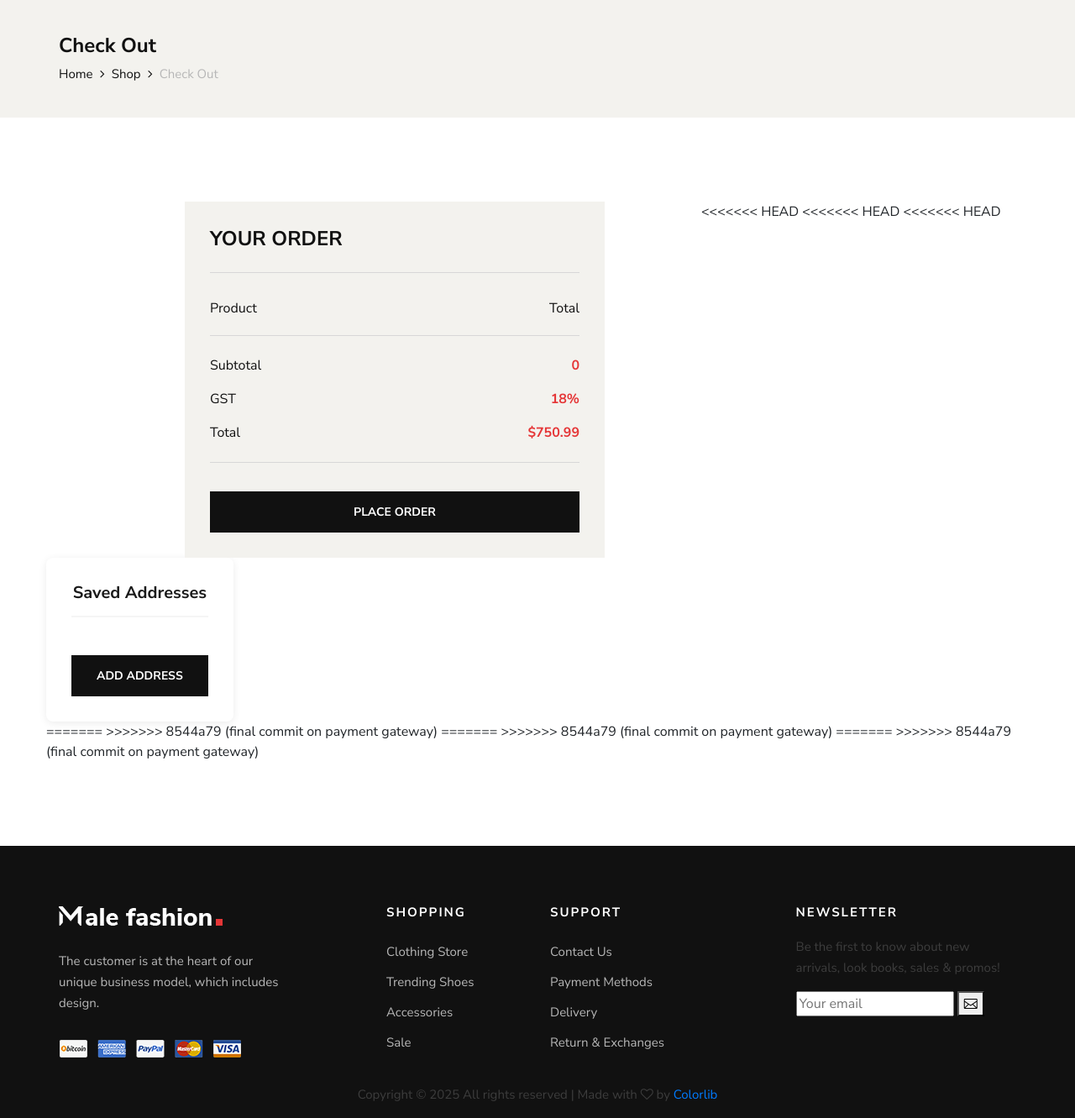
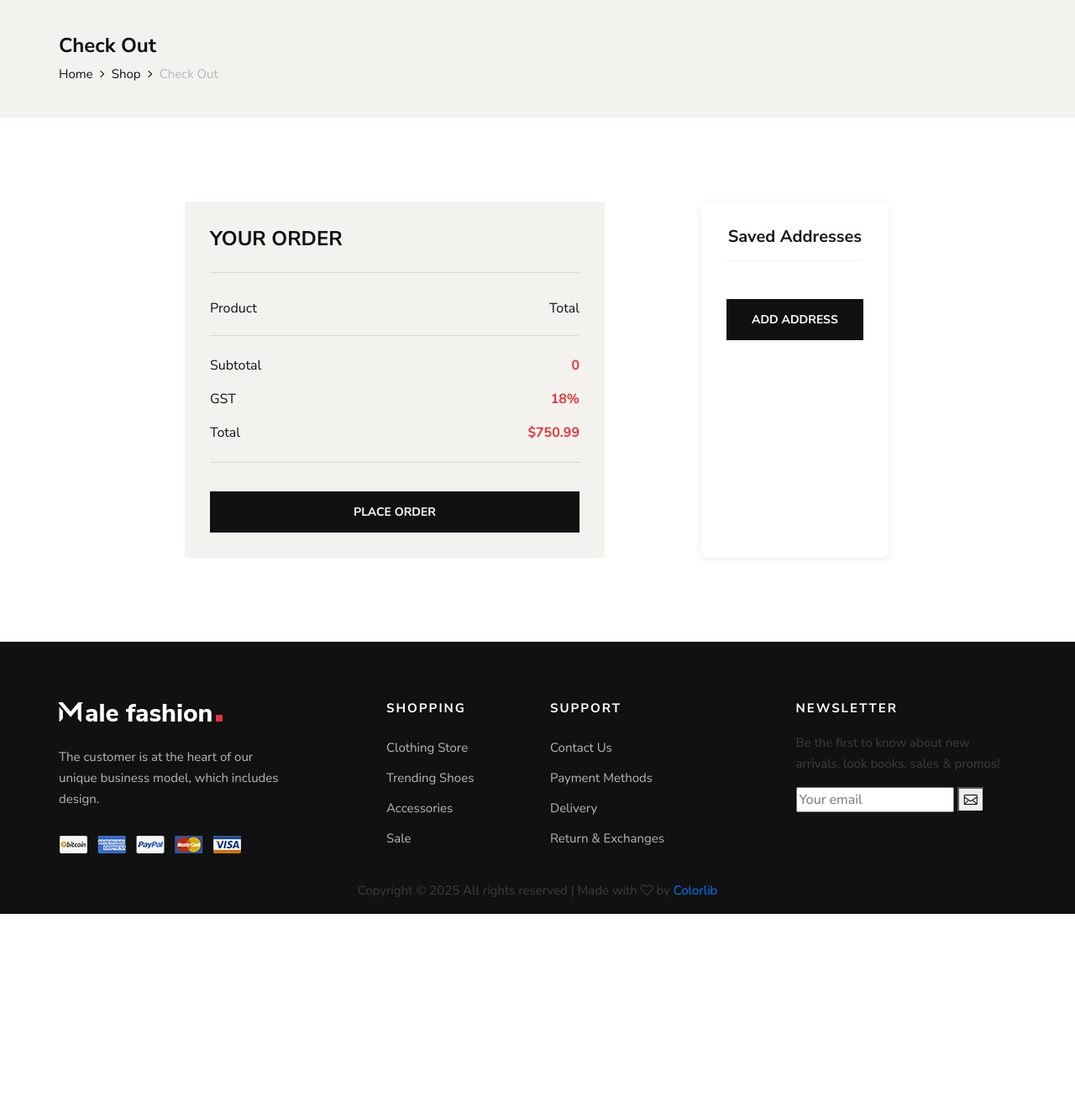
Before and after one commit to Riomerchant/ecom, a Django app: page /store/checkout/ in a window 1280 px wide. Shown: the part 85-1416 px from the top of the page at 84% size. After the commit the page ends 1173 px from the top, so only its background shows below. Run offline with Django 5.2, Linux system fonts and the light colour scheme; the visitor is signed in with stand-in values (Sample User, id 1); data that the repository does not hold is empty; parts of the project's set-up code (start-up, migrations or seed data) failed here and were passed over; some libraries are stand-ins or nearby versions.

```diff
--- a/store/templates/store/checkout.html
+++ b/store/templates/store/checkout.html
@@ -250,9 +250,6 @@
                             </div>
                         </div>
                     </div>
-<<<<<<< HEAD
-<<<<<<< HEAD
-<<<<<<< HEAD
                     <div class="profile-section">
                             <h2 class="section-title">Saved Addresses</h2>
                             {% for addres in address.address %}
@@ -267,15 +264,6 @@
                             {% endfor %}
                             <a href="{% url 'add-address' %}"><button type="submit" class="site-btn">ADD Address</button></a>
                         </div>
-=======
-
->>>>>>> 8544a79 (final commit on payment gateway)
-=======
-
->>>>>>> 8544a79 (final commit on payment gateway)
-=======
-
->>>>>>> 8544a79 (final commit on payment gateway)
             </div>
         </div>
 
```
